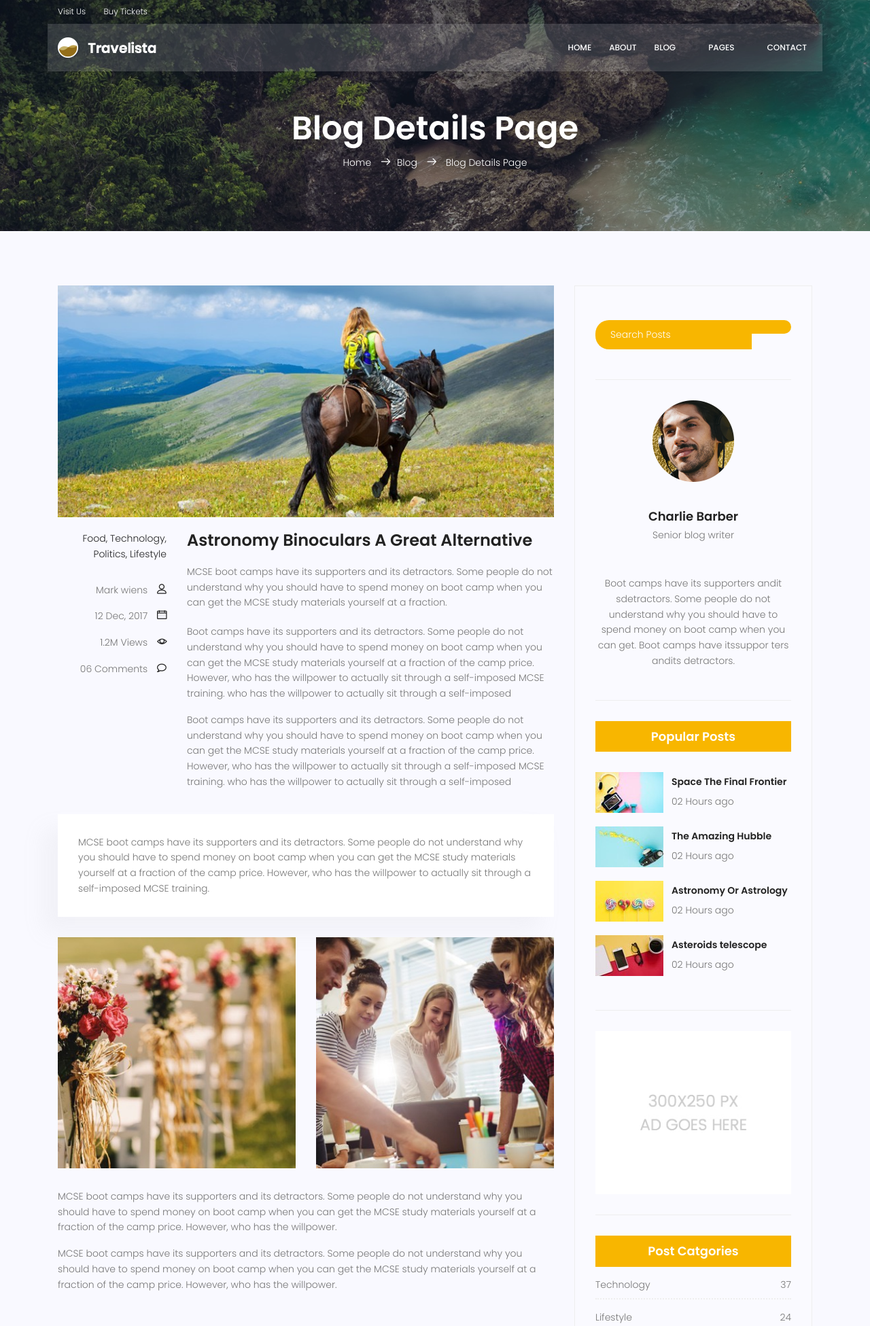
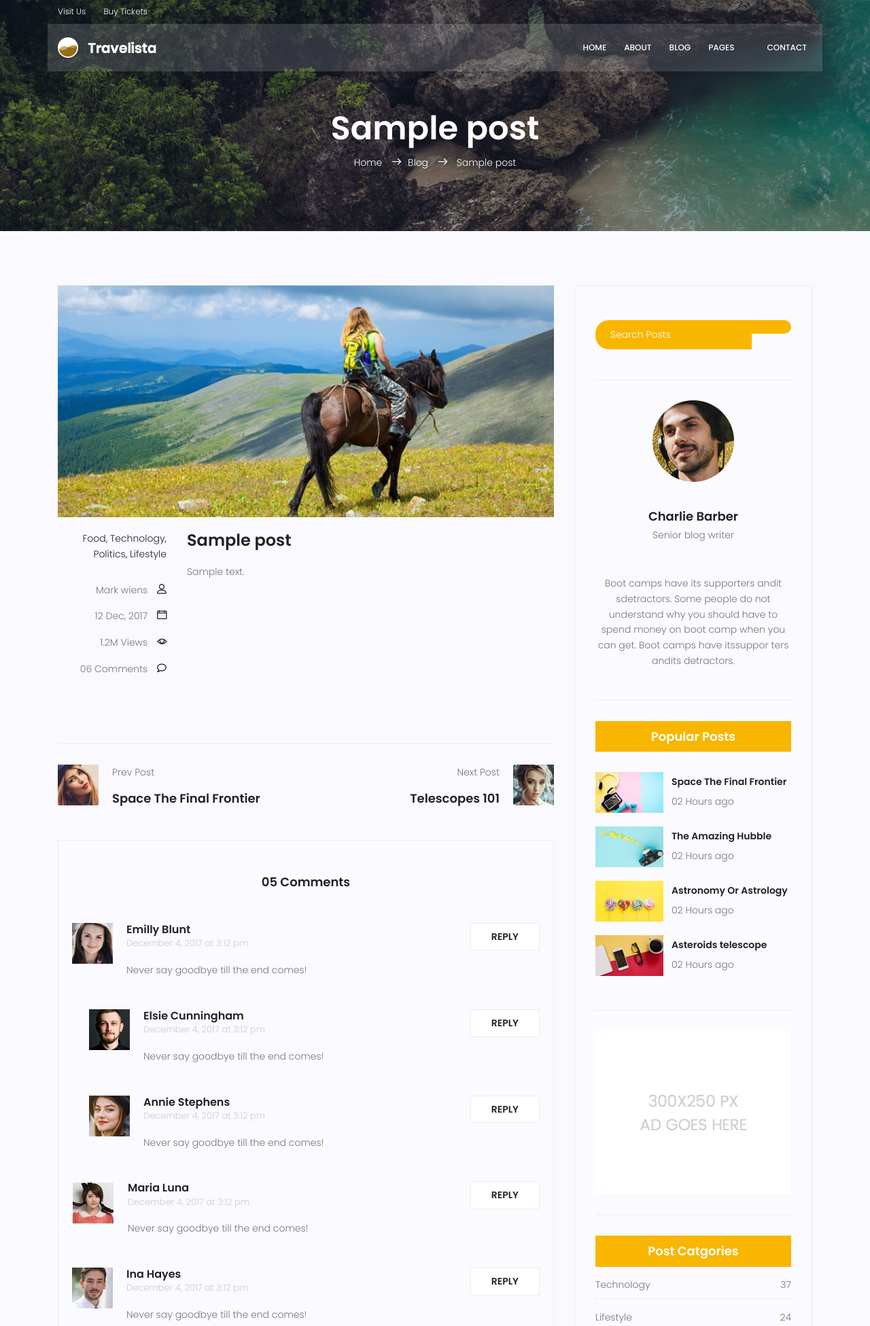
Before and after one commit to hasanhasanhaji/new_site_django, a Django app: template templates/blog/blog-single.html in a window 1280 px wide. Shown: the top 1951 px of the page at 68% size. Run offline with Django 4.2, Linux system fonts and the light colour scheme; the template is opened without the code that fills it: values that come from a table or form of the project are taken from there, others are empty; tables that the repository leaves empty hold one stand-in row (values such as "Sample post"); some libraries are stand-ins or nearby versions.

Commit message:
make blog-single dynamic
make blog-single dynamic

```diff
--- a/blog/urls.py
+++ b/blog/urls.py
@@ -7,9 +7,8 @@ app_name = 'blog'
 urlpatterns = [
     # path('url',view)
     path('', blog_view, name='index'),
-    path('single', blog_single, name='single'),
+    path('<int:pid>', blog_single, name='single'),
 ]
-
 
 
 urlpatterns += static(settings.STATIC_URL, document_root=settings.STATIC_ROOT)
--- a/templates/base.html
+++ b/templates/base.html
@@ -56,18 +56,14 @@
     <div class="container main-menu">
         <div class="row align-items-center justify-content-between d-flex">
             <div id="logo">
-				        <a href="{% url 'index' %}"><img src="{% static 'img/logo.png' %}" alt="" title="" /></a>
+                <a href="{% url 'index' %}"><img src="{% static 'img/logo.png' %}" alt="" title=""/></a>
             </div>
             <nav id="nav-menu-container">
                 <ul class="nav-menu">
                     <li><a href="{% url 'index' %}">Home</a></li>
                     <li><a href="{% url 'about'%}">About</a></li>
-				          <li class="menu-has-children"><a href="">Blog</a>
-				            <ul>
-				              <li><a href="{% url 'blog:index' %}">Blog Home</a></li>
-				              <li><a href="{% url 'blog:single' %}">Blog Single</a></li>
-				            </ul>
-				          </li>
+                    <li><a href="{% url 'blog:index' %}">Blog</a></li>
+
                     <li class="menu-has-children"><a href="">Pages</a>
                         <ul>
                             <li><a href="elements.html">Elements</a></li>
@@ -98,7 +94,9 @@
                 <div class="single-footer-widget">
                     <h6>About Agency</h6>
                     <p>
-									The world has become so fast paced that people don’t want to stand by reading a page of information, they would much rather look at a presentation and understand the message. It has come to a point
+                        The world has become so fast paced that people don’t want to stand by reading a page of
+                        information, they would much rather look at a presentation and understand the message. It has
+                        come to a point
                     </p>
                 </div>
             </div>
@@ -132,9 +130,12 @@
                         For business professionals caught between high OEM price and mediocre print and graphic output.
                     </p>
                     <div id="mc_embed_signup">
-									<form target="_blank" action="https://spondonit.us12.list-manage.com/subscribe/post?u=1462626880ade1ac87bd9c93a&amp;id=92a4423d01" method="get" class="subscription relative">
+                        <form target="_blank"
+                              action="https://spondonit.us12.list-manage.com/subscribe/post?u=1462626880ade1ac87bd9c93a&amp;id=92a4423d01"
+                              method="get" class="subscription relative">
                             <div class="input-group d-flex flex-row">
-											<input name="EMAIL" placeholder="Email Address" onfocus="this.placeholder = ''" onblur="this.placeholder = 'Email Address '" required="" type="email">
+                                <input name="EMAIL" placeholder="Email Address" onfocus="this.placeholder = ''"
+                                       onblur="this.placeholder = 'Email Address '" required="" type="email">
                                 <button class="btn bb-btn"><span class="lnr lnr-location"></span></button>
                             </div>
                             <div class="mt-10 info"></div>
@@ -160,8 +161,11 @@
         </div>
 
         <div class="row footer-bottom d-flex justify-content-between align-items-center">
-						<p class="col-lg-8 col-sm-12 footer-text m-0"><!-- Link back to Colorlib can't be removed. Template is licensed under CC BY 3.0. -->
-Copyright &copy;<script>document.write(new Date().getFullYear());</script> All rights reserved | This template is made with <i class="fa fa-heart-o" aria-hidden="true"></i> by <a href="https://colorlib.com" target="_blank">Colorlib</a>
+            <p class="col-lg-8 col-sm-12 footer-text m-0">
+                <!-- Link back to Colorlib can't be removed. Template is licensed under CC BY 3.0. -->
+                Copyright &copy;<script>document.write(new Date().getFullYear());</script>
+                All rights reserved | This template is made with <i class="fa fa-heart-o" aria-hidden="true"></i> by <a
+                    href="https://colorlib.com" target="_blank">Colorlib</a>
                 <!-- Link back to Colorlib can't be removed. Template is licensed under CC BY 3.0. --></p>
             <div class="col-lg-4 col-sm-12 footer-social">
                 <a href="#"><i class="fa fa-facebook"></i></a>
--- a/templates/blog/blog-home.html
+++ b/templates/blog/blog-home.html
@@ -107,11 +107,11 @@
 									<div class="feature-img">
 										<img class="img-fluid" src="{% static 'img/blog/feature-img1.jpg' %}" alt="">
 									</div>
-									<a class="posts-title" href="blog-single.html"><h3>{{post.title}}</h3></a>
+									<a class="posts-title" href="{%url 'blog:single' pid=post.id %}"><h3>{{post.title}}</h3></a>
 									<p class="excert">
 										{{post.content}}
 									</p>
-									<a href="blog-single.html" class="primary-btn">View More</a>
+									<a href="{%url 'blog:single' pid=post.id %}" class="primary-btn">View More</a>
 								</div>
 							</div>
 							{% endfor %}
--- a/templates/blog/blog-single.html
+++ b/templates/blog/blog-single.html
@@ -9,9 +9,9 @@
 					<div class="row d-flex align-items-center justify-content-center">
 						<div class="about-content col-lg-12">
 							<h1 class="text-white">
-								Blog Details Page
+								{{post.title}}
 							</h1>
-							<p class="text-white link-nav"><a href="index.html">Home </a>  <span class="lnr lnr-arrow-right"></span><a href="blog-home.html">Blog </a> <span class="lnr lnr-arrow-right"></span> <a href="blog-single.html"> Blog Details Page</a></p>
+							<p class="text-white link-nav"><a href="{% url 'index' %}">Home </a>  <span class="lnr lnr-arrow-right"></span><a href="{% url 'blog:index' %}">Blog </a> <span class="lnr lnr-arrow-right"></span>  {{post.title}} </p>
 						</div>
 					</div>
 				</div>
@@ -50,38 +50,12 @@
 									</div>
 								</div>
 								<div class="col-lg-9 col-md-9">
-									<h3 class="mt-20 mb-20">Astronomy Binoculars A Great Alternative</h3>
+									<h3 class="mt-20 mb-20">{{post.title}}</h3>
 									<p class="excert">
-										MCSE boot camps have its supporters and its detractors. Some people do not understand why you should have to spend money on boot camp when you can get the MCSE study materials yourself at a fraction.
-									</p>
-									<p>
-										Boot camps have its supporters and its detractors. Some people do not understand why you should have to spend money on boot camp when you can get the MCSE study materials yourself at a fraction of the camp price. However, who has the willpower to actually sit through a self-imposed MCSE training. who has the willpower to actually sit through a self-imposed
-									</p>
-									<p>
-										Boot camps have its supporters and its detractors. Some people do not understand why you should have to spend money on boot camp when you can get the MCSE study materials yourself at a fraction of the camp price. However, who has the willpower to actually sit through a self-imposed MCSE training. who has the willpower to actually sit through a self-imposed
+									 {{post.content}}
 									</p>
 								</div>
-								<div class="col-lg-12">
-									<div class="quotes">
-										MCSE boot camps have its supporters and its detractors. Some people do not understand why you should have to spend money on boot camp when you can get the MCSE study materials yourself at a fraction of the camp price. However, who has the willpower to actually sit through a self-imposed MCSE training.
-									</div>
-									<div class="row mt-30 mb-30">
-										<div class="col-6">
-											<img class="img-fluid" src="{% static 'img/blog/post-img1.jpg' %} " alt="">
-										</div>
-										<div class="col-6">
-											<img class="img-fluid" src="{% static 'img/blog/post-img2.jpg' %} " alt="">
-										</div>
-										<div class="col-lg-12 mt-30">
-											<p>
-												MCSE boot camps have its supporters and its detractors. Some people do not understand why you should have to spend money on boot camp when you can get the MCSE study materials yourself at a fraction of the camp price. However, who has the willpower.
-											</p>
-											<p>
-												MCSE boot camps have its supporters and its detractors. Some people do not understand why you should have to spend money on boot camp when you can get the MCSE study materials yourself at a fraction of the camp price. However, who has the willpower.
-											</p>
-										</div>
-									</div>
-								</div>
+
 							</div>
 							<div class="navigation-area">
 								<div class="row">
```
Also changed, not shown: blog/views.py (+5 -8 lines). Lines whose indentation alone changed are shown as unchanged.
